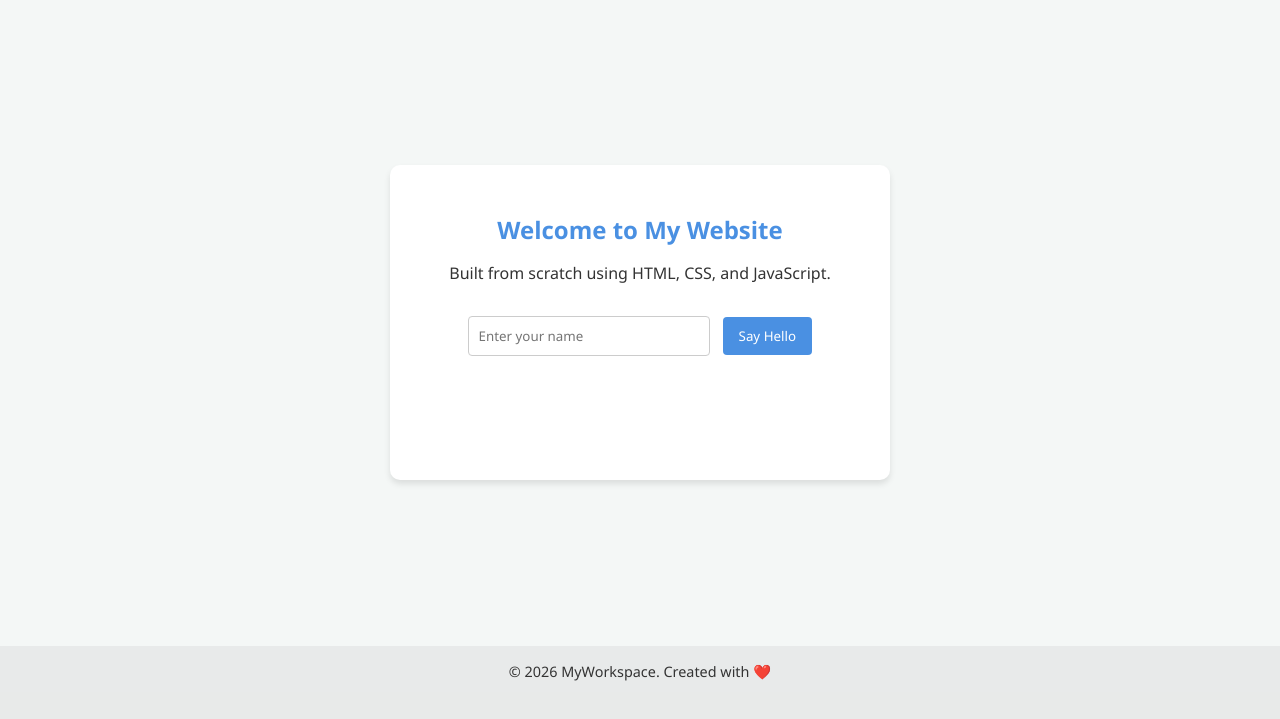
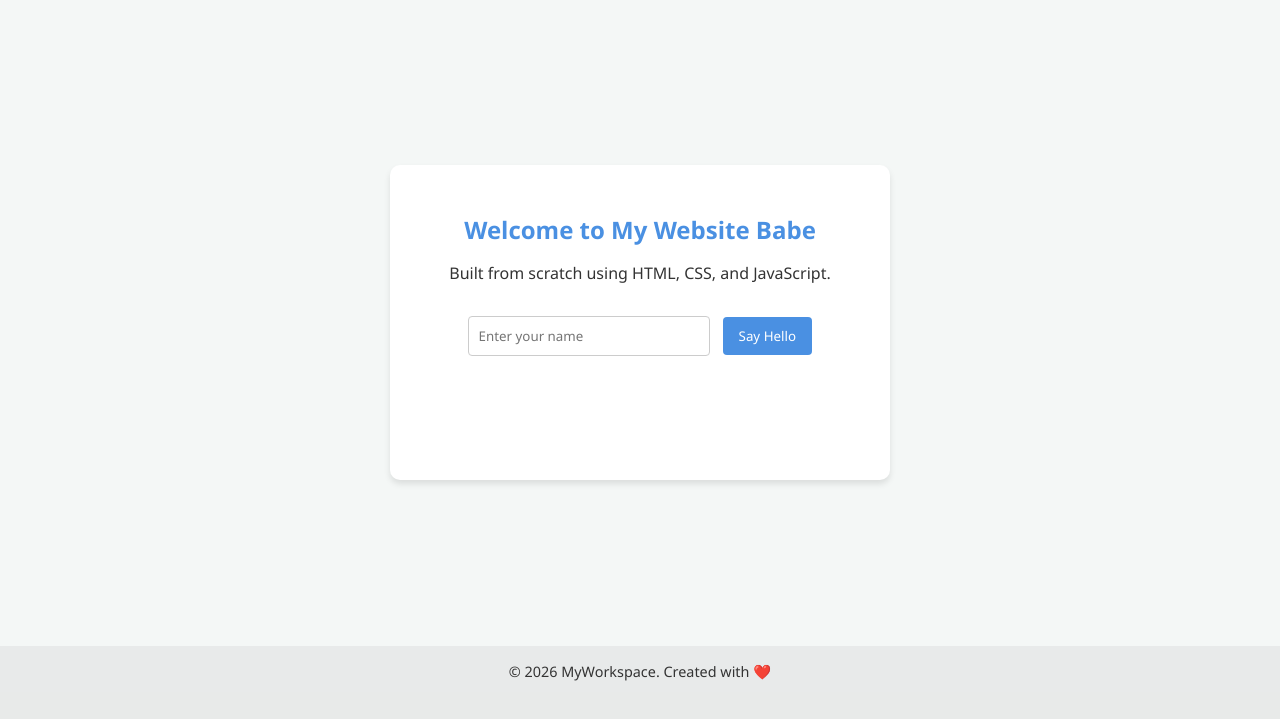
Before and after one commit to vodliosje/scoutcal, a plain HTML site: page index.html in a window 1280 px wide. Shown: the part 71-790 px from the top of the page. Drawn offline with Linux system fonts and the light colour scheme.

Commit message:
check auto update

```diff
--- a/index.html
+++ b/index.html
@@ -15,7 +15,7 @@
 
     <main>
         <section class="hero">
-            <h1>Welcome to My Website</h1>
+            <h1>Welcome to My Website Babe</h1>
             <p>Built from scratch using HTML, CSS, and JavaScript.</p>
 
             <div class="interactive-box">
```
